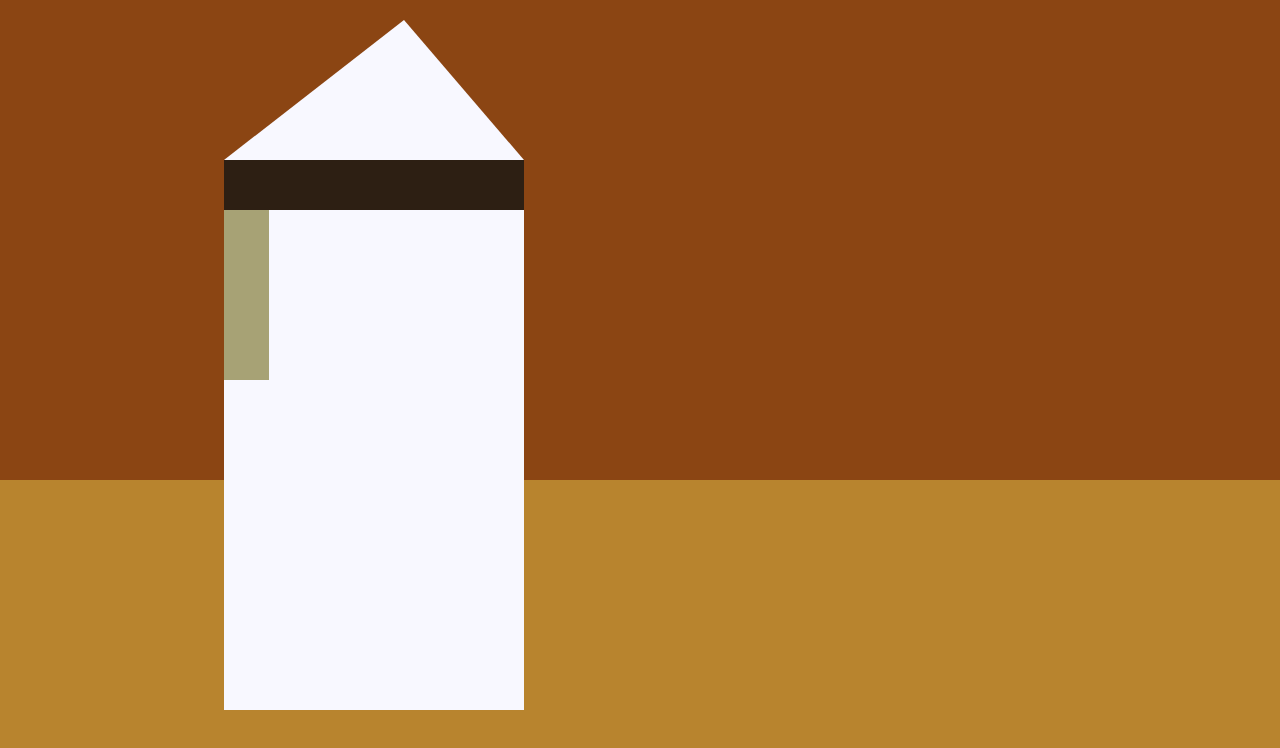
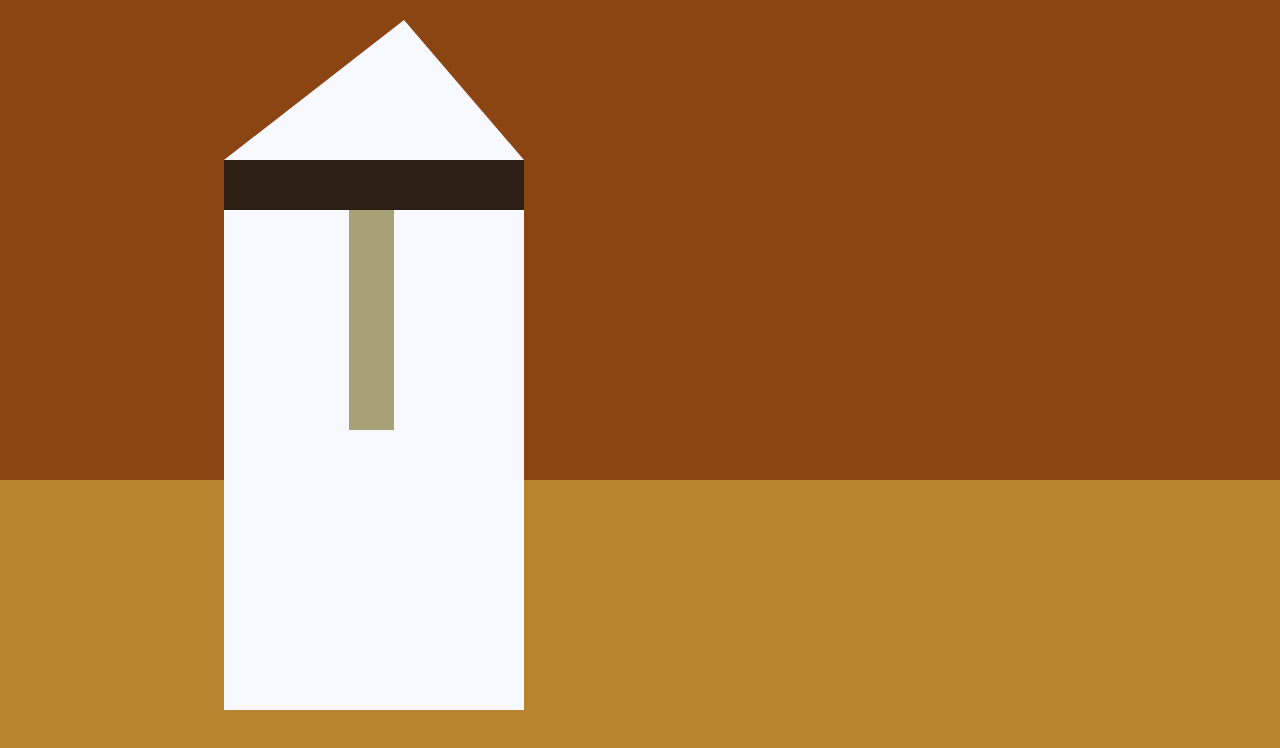
Before and after one commit to jeffvital/Picasso-Painting, a plain HTML site: page index.html in a window 1280 px wide. Drawn offline with Linux system fonts and the light colour scheme.

Commit message:
z-index to 1 #gray-instrument

```diff
--- a/styles.css
+++ b/styles.css
@@ -49,4 +49,8 @@ body {
   width: 15%;
   height: 40%;
   background-color: rgb(167, 162, 117);
+  position: absolute;
+  top: 50px;
+  left: 125px;
+  z-index: 1;
 }
```
